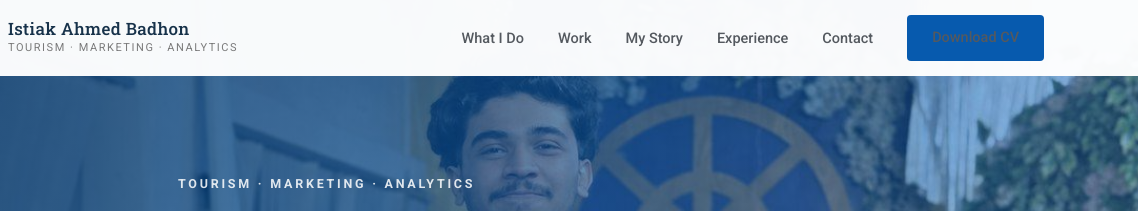
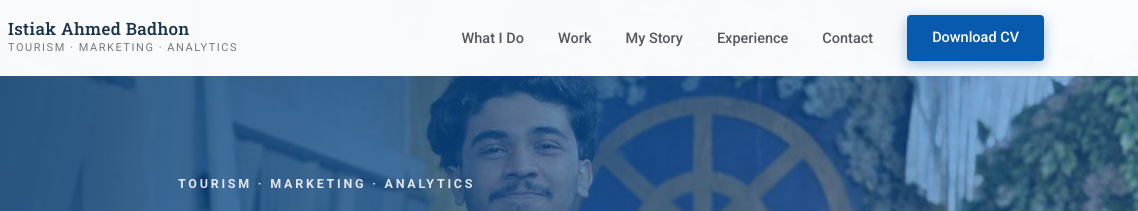
Before and after one commit to Istiakahmed29/istiakahmed29.github.io, a plain HTML site: page index.html in a window 1280 px wide. Shown: the top 211 px of the page, 142-1280 px from the left. Drawn offline with Linux system fonts and the light colour scheme.

Commit message:
Fix header Download CV button text color (white on blue)

```diff
--- a/index.html
+++ b/index.html
@@ -33,6 +33,9 @@ header.scrolled{box-shadow:0 2px 18px rgba(7,90,174,.10)}
 .nav-links{display:flex;align-items:center;gap:34px;list-style:none}
 .nav-links a{font-size:14.5px;font-weight:500;color:var(--gray-d);transition:color .2s}
 .nav-links a:hover,.nav-links a.active{color:var(--blue)}
+.nav-links a.btn{color:#fff;box-shadow:0 4px 14px rgba(7,90,174,.35)}
+.nav-links a.btn-blue{background:var(--blue)}
+.nav-links a.btn-blue:hover{background:var(--blue-bright);color:#fff}
 .btn{display:inline-block;font-weight:500;font-size:14.5px;padding:12px 30px;border-radius:4px;transition:all .25s;cursor:pointer;border:1px solid transparent}
 .btn-blue{background:var(--blue);color:#fff}
 .btn-blue:hover{background:var(--blue-bright)}
```
